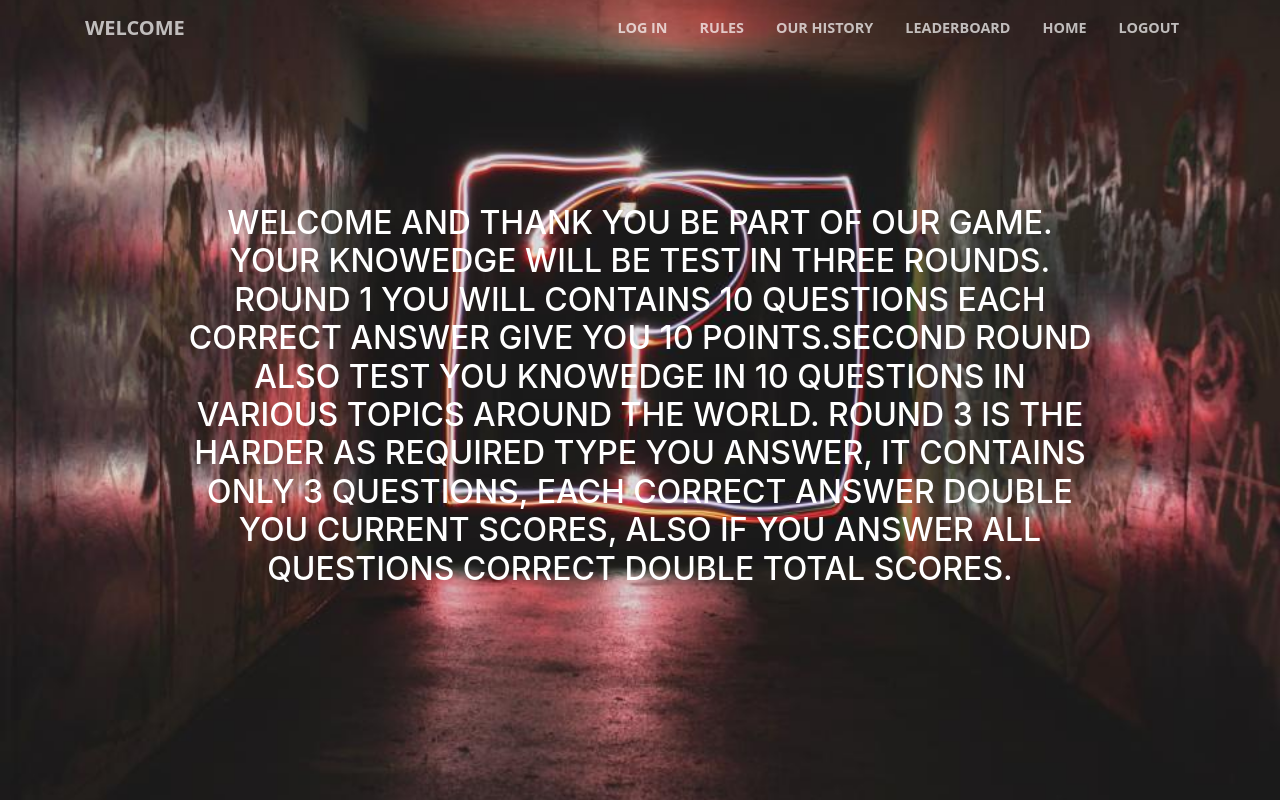
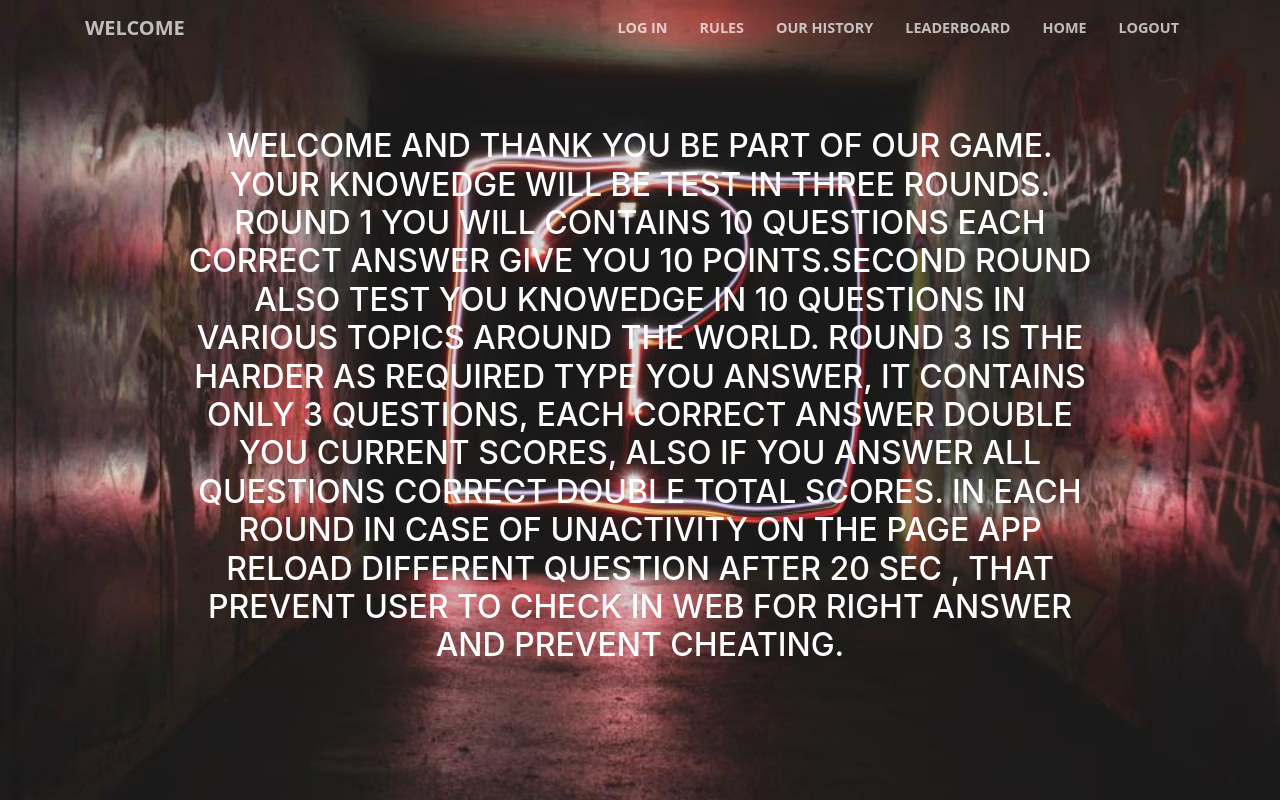
Before and after one commit to rokambol/Minute-a-lot-game, a Flask app: page /rules in a window 1280 px wide. Run offline with Flask 2, Linux system fonts and the light colour scheme; some libraries are stand-ins or nearby versions.

Commit message:
improve rules.html

```diff
--- a/templates/rules.html
+++ b/templates/rules.html
@@ -43,7 +43,8 @@
       <div class="container my-auto">
         <div class="row">
           <div class="col-lg-10 mx-auto">
-            <h2 class="text-uppercase">Welcome and thank you be part of our game. Your knowedge will be test in three rounds. Round 1 you will contains 10 questions each correct answer give you 10 points.Second round also test you knowedge in 10 questions in various topics around the world. Round 3 is the harder as required type you answer, it contains only 3 questions, each correct answer double you current scores, also if you answer all questions correct double total scores. </h2>
+            <h2 class="text-uppercase">Welcome and thank you be part of our game. Your knowedge will be test in three rounds. Round 1 you will contains 10 questions each correct answer give you 10 points.Second round also test you knowedge in 10 questions in various topics around the world. Round 3 is the harder as required type you answer, it contains only 3 questions, each correct answer double you current scores, also if you answer all questions correct double total scores.
+            In each round in case of unactivity on the page app reload different question after 20 sec , that prevent user to check in web for right answer and prevent cheating.</h2>
                 <!-- Bootstrap core JavaScript -->
     <script src="{{ url_for('static', filename='vendor/jquery/jquery.min.js') }}"></script>
     <script src="{{ url_for('static', filename='vendor/bootstrap/js/bootstrap.bundle.min.js') }}"></script>
```
